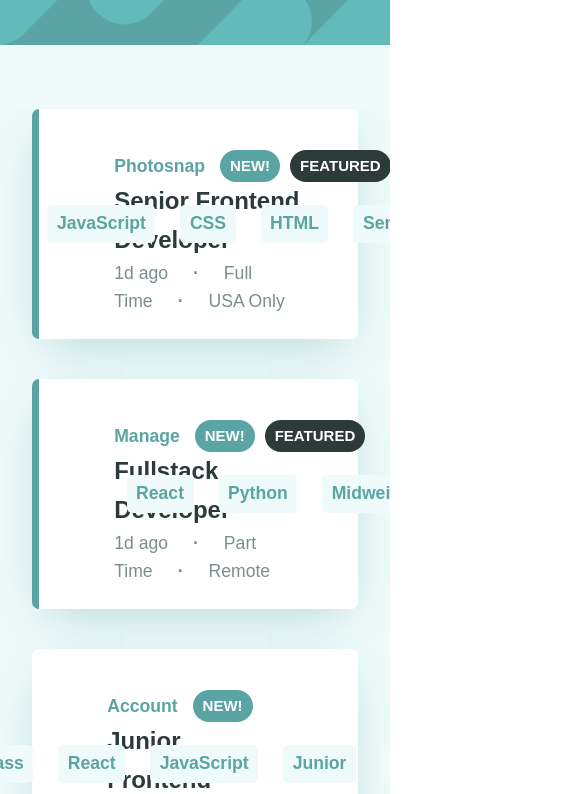
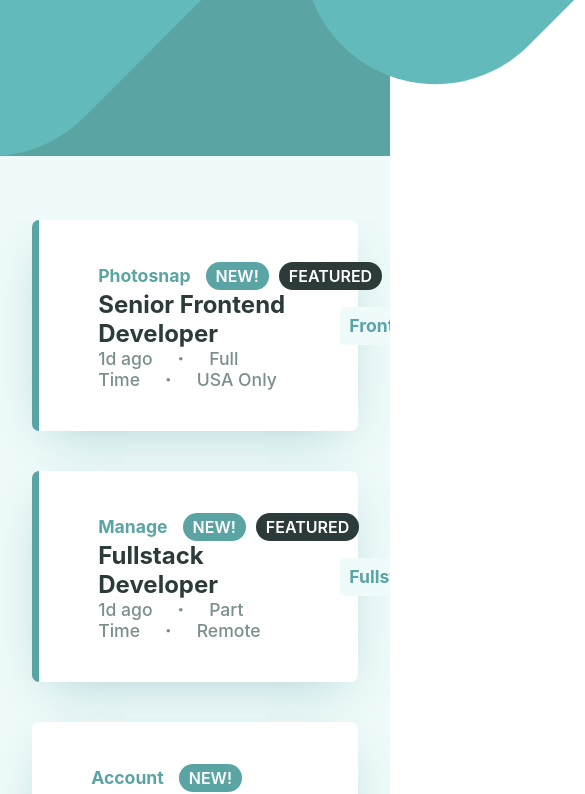
Before and after one commit to AAM77/static-listings-challenge-frontend, a React (Create React App) app: page / in a window 390 px wide. Shown: the top 794 px of the page, 585 px wide, since content can reach past the window. Built offline with nearby package versions, Linux system fonts and the light colour scheme; a web font is replaced by a local one.

Commit message:
Remove mobile .scss to address issues before deploying.

```diff
--- a/src/App.scss
+++ b/src/App.scss
@@ -1,4 +1,3 @@
 @import "stylesheets/base";
 @import "stylesheets/mediaQueries";
 @import "stylesheets/big_desktop";
-@import "stylesheets/mobile";
--- a/src/stylesheets/_big_desktop.scss
+++ b/src/stylesheets/_big_desktop.scss
@@ -1,4 +1,3 @@
-@media only screen and (min-width: 1400px) {
 /* Utilities */
 .container {
   max-width: 1440px;
@@ -313,4 +312,3 @@
     }
   }
 }
-}
```
Lines whose indentation alone changed are shown as unchanged.
